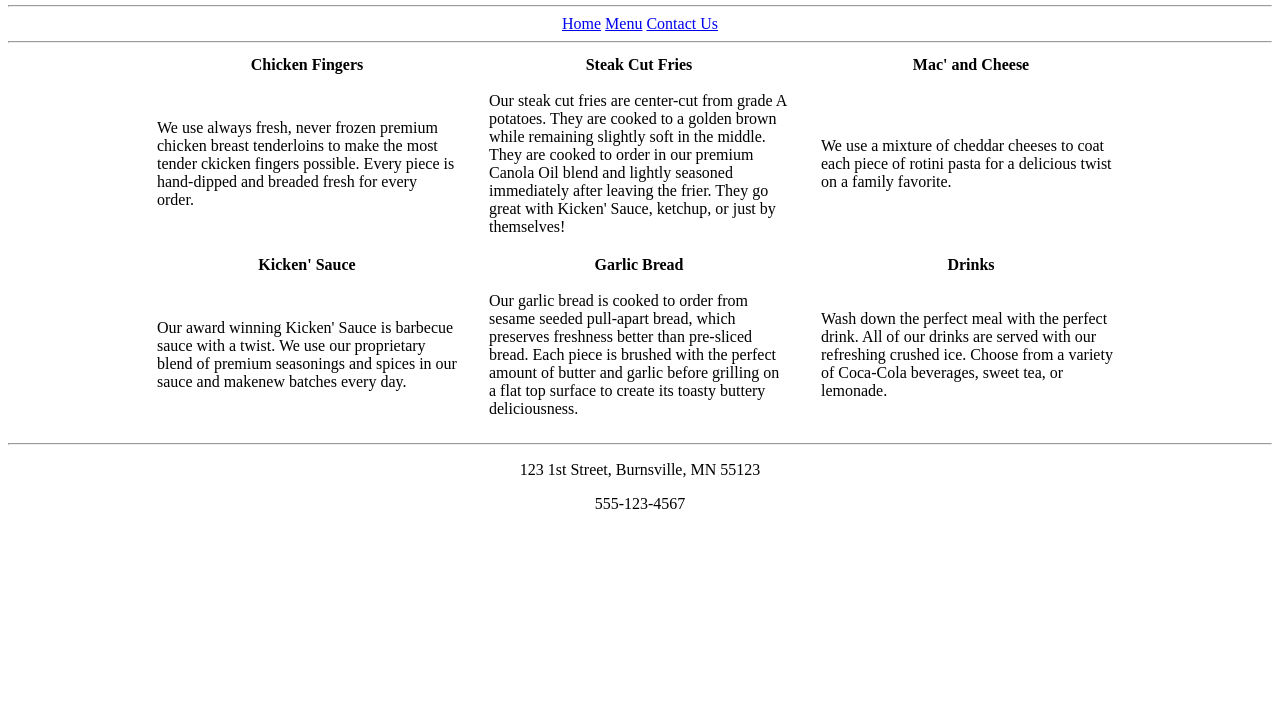
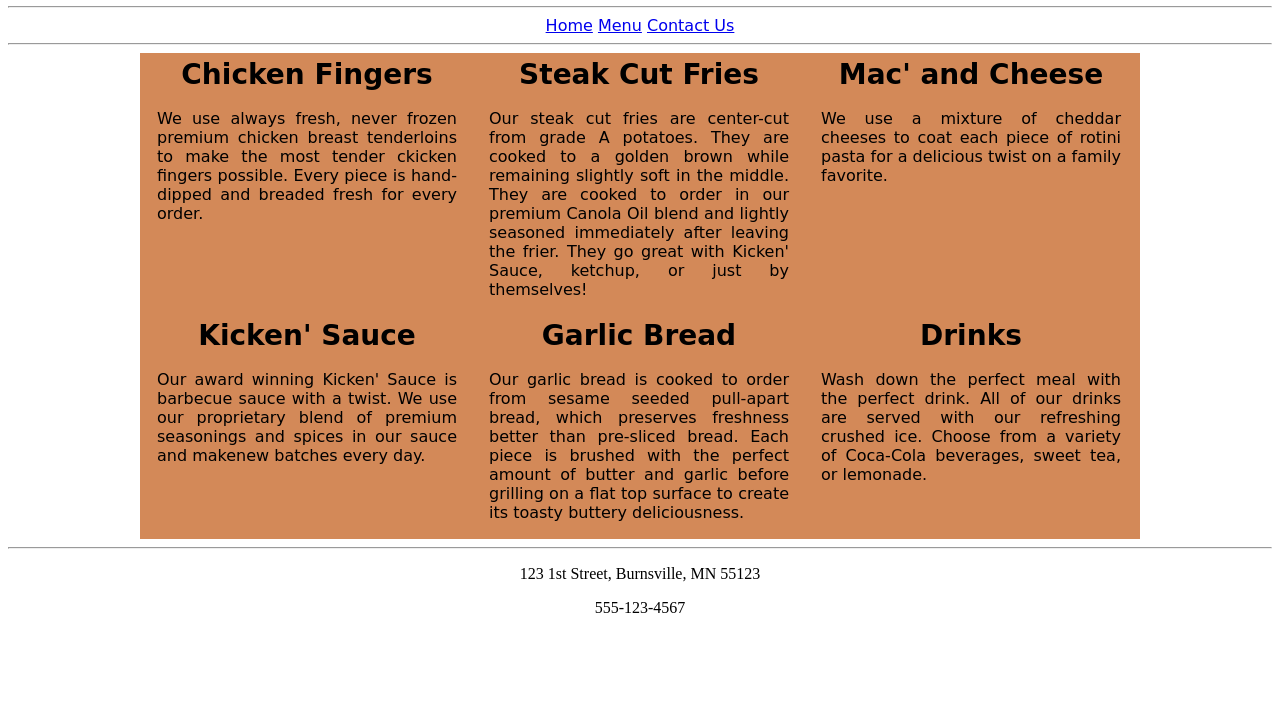
Before and after one commit to bedwards28/RestaurantSite, a plain HTML site: page menu.html in a window 1280 px wide. Shown: the part 75-800 px from the top of the page. Drawn offline with Linux system fonts and the light colour scheme.

Commit message:
Added embedded fonts for restaurant name and menu items, added background color to home page and menu, set required fields to bold on contact page

```diff
--- a/restaurantStyles.css
+++ b/restaurantStyles.css
@@ -1,12 +1,49 @@
+th {
+    font-size: 1.75em;
+}
+
+td {
+    padding: 15px;
+    width: 300px;
+    text-align: justify;
+    vertical-align: top;
+}
+
+.content {
+    background-color: #d38958;
+}
+
+.required {
+    font-weight: bold;
+}
+
+#menu {
+    margin: auto;
+    width: 1000px;
+    font-family: "Comfortaa", cursive;
+    background-color: #d38958;
+}
+
 #footer {
     text-align: center;
 }
 
 #header {
     text-align: center;
+    font-family: "Indie Flower", cursive;
 }
 
 #restaurantDescription {
     max-width: 400px;
     margin: auto;
 }
+
+@font-face {
+    font-family: "Indie Flower";
+    src: url('https://fonts.googleapis.com/css?family=Indie+Flower');
+}
+
+@font-face {
+    font-family: "Comfortaa";
+    src: url('https://fonts.googleapis.com/css?family=Comfortaa');
+}
```
Also changed, not shown: contactus.html (+3 -3 lines), index.html (+2 -0 lines), menu.html (+2 -2 lines).
